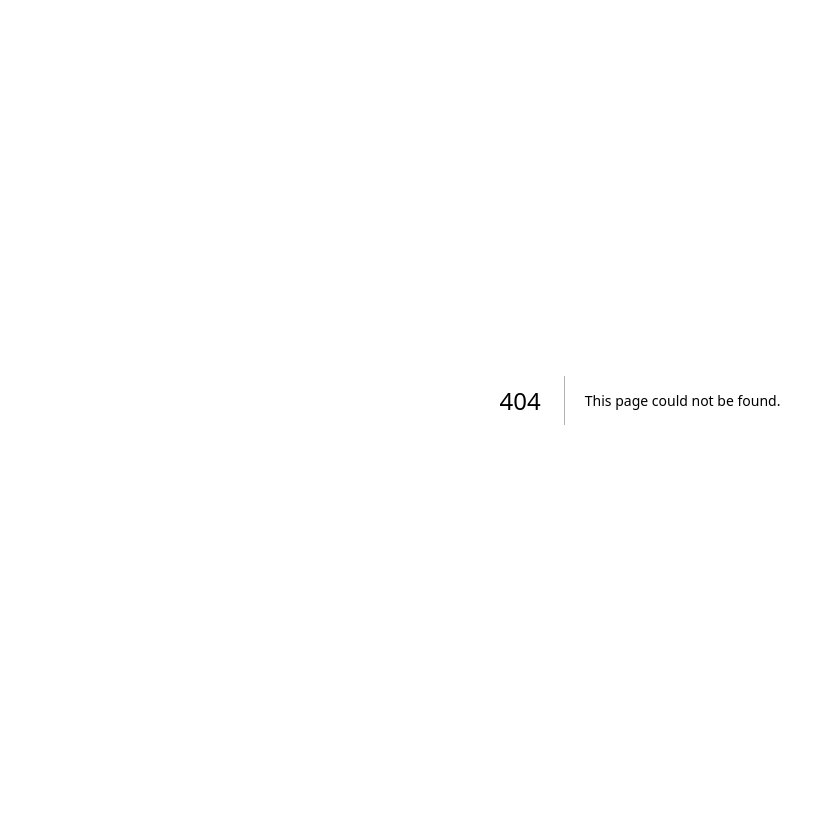
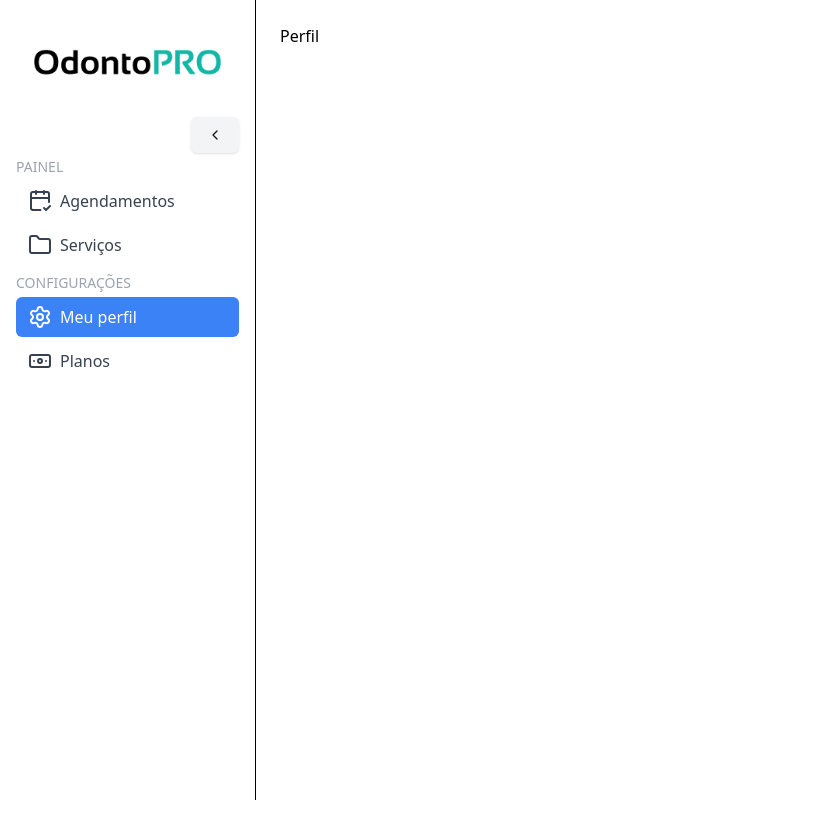
Before and after one commit to gabriel-smartins/agendly, a Next.js app: page /dashboard/profile in a window 1280 px wide. Before the commit this address had no page. Shown: the top 838 px of the page, without its empty margins (0-827 px from the left). Before the commit the page ends 800 px from the top, so only its background shows below. Built offline with nearby package versions, Linux system fonts and the light colour scheme.

Commit message:
feat: add profile page

```diff
--- /dev/null
+++ b/src/app/(panel)/dashboard/profile/page.tsx
@@ -0,0 +1,7 @@
+export default function Profile() {
+    return (
+        <div className="flex flex-col min-h-screen">
+            <h1>Perfil</h1>
+        </div>
+    )
+}
```
